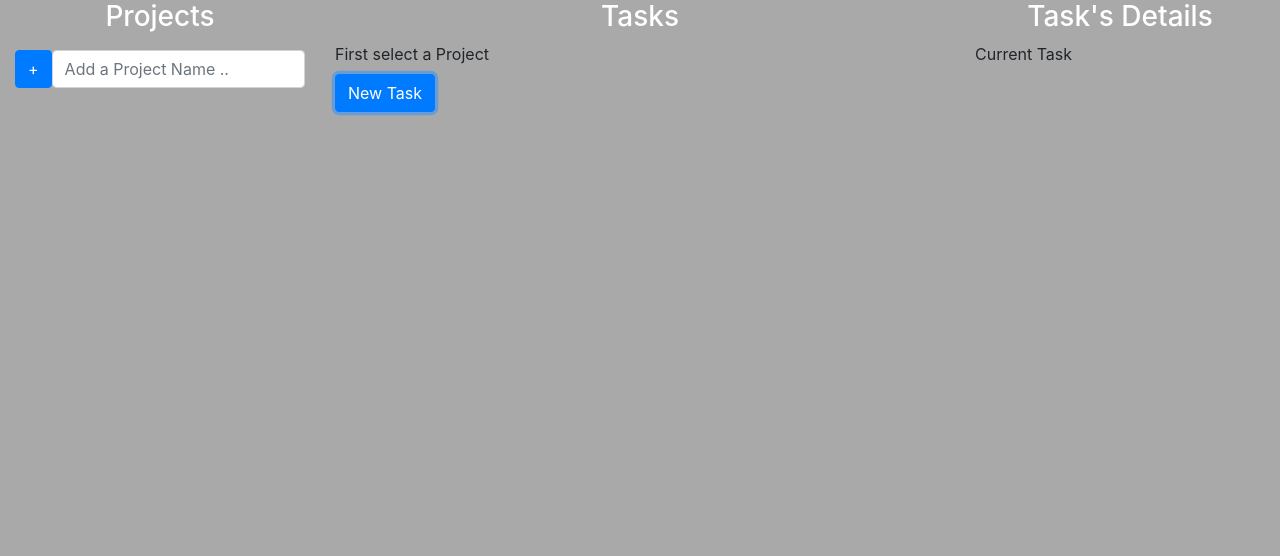
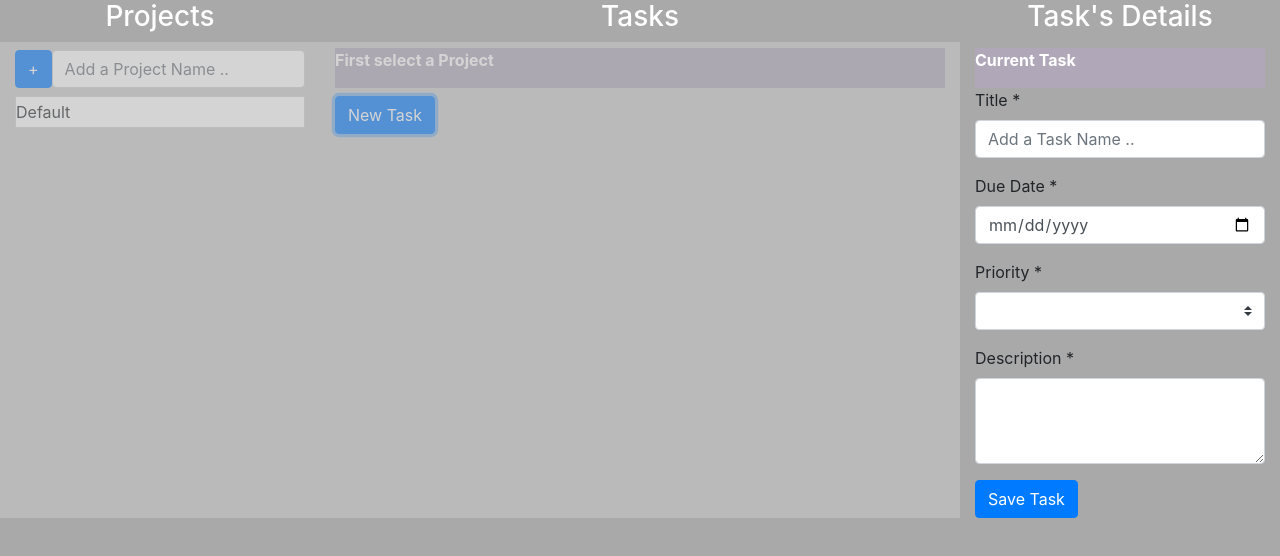
Before and after one commit to Davidosky007/Js_todo_app, a website built with webpack: page dist/index.html in a window 1280 px wide. Both pictures are taken after a click on the button "New Task". Built offline with nearby package versions, Linux system fonts and the light colour scheme.

Commit message:
Add style.css file for styling

```diff
--- a/src/index.js
+++ b/src/index.js
@@ -1 +1,4 @@
-console.log('am here am back')
+import './style.css';
+import UI from './ui';
+
+UI.loadListeners();
--- a/src/style.css
+++ b/src/style.css
@@ -1,3 +1,51 @@
 body {
   background-color: darkgray;
 }
+
+
+.current-project-task {
+  margin-top: 6px;
+  background-color : #B0A8B9;
+  color : white;
+  font-weight: bold;
+  height : 40px;
+}
+
+.item {
+  height: 32px;
+  border:  #ced4da solid 1px;
+  background-color: white;
+
+  input[type="checkbox"] {
+      zoom: 1.5;
+      margin-left: 3px;
+
+  }
+  span {
+      margin: auto 0;
+      cursor: pointer;
+      &:hover {
+      color: #563d7c;
+    }
+  }
+}
+
+.active {
+  background-color : #B0A8B9;
+  color: white;
+  font-weight: bold;
+}
+
+.line-through {
+  text-decoration-line: line-through;
+}
+
+.opacity {
+  pointer-events: none;
+  opacity: 0.5;
+  background: #CCC;
+}
+
+.default-hidden {
+  display: none;
+}
```
Also changed, not shown: dist/main.js.
